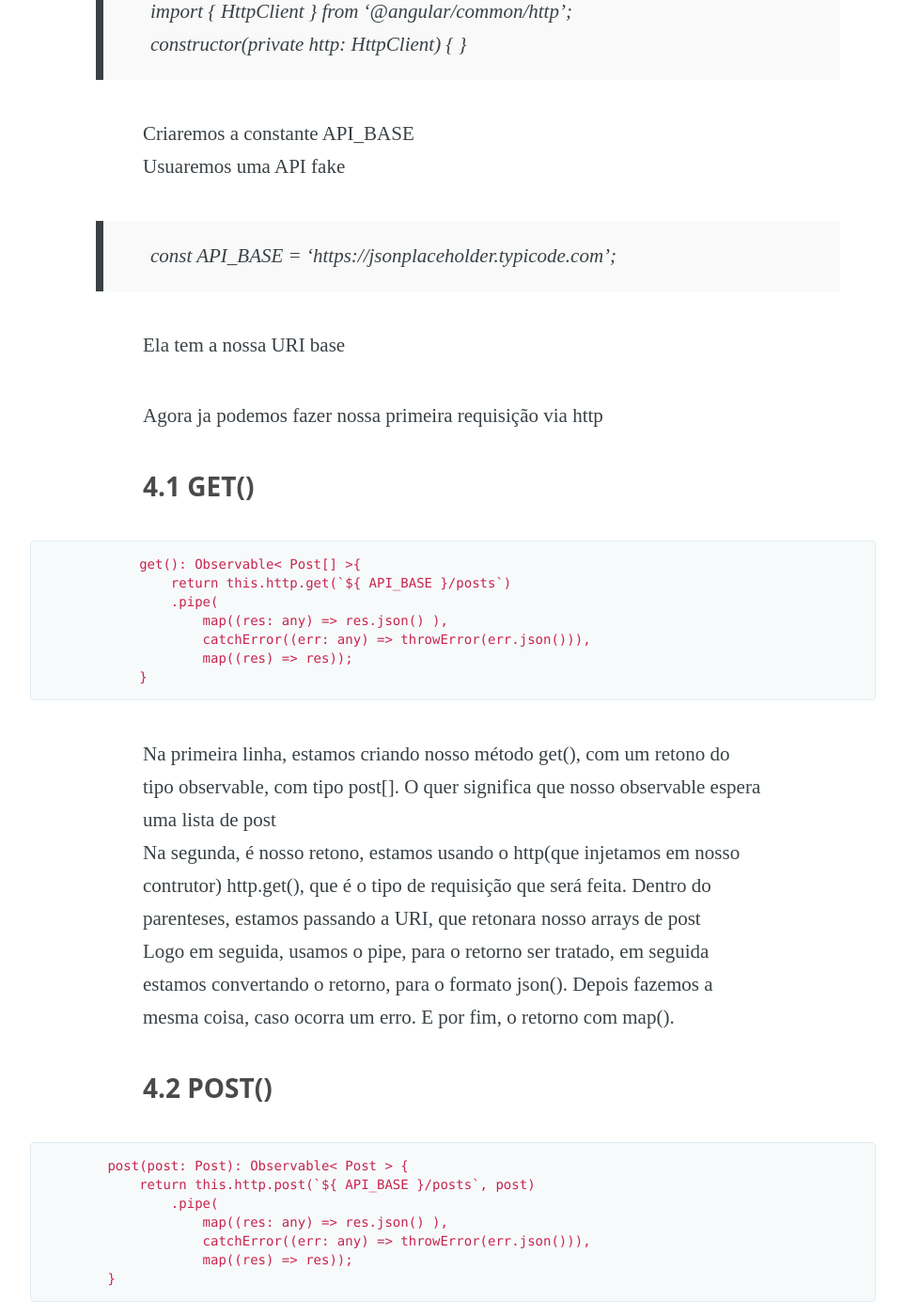
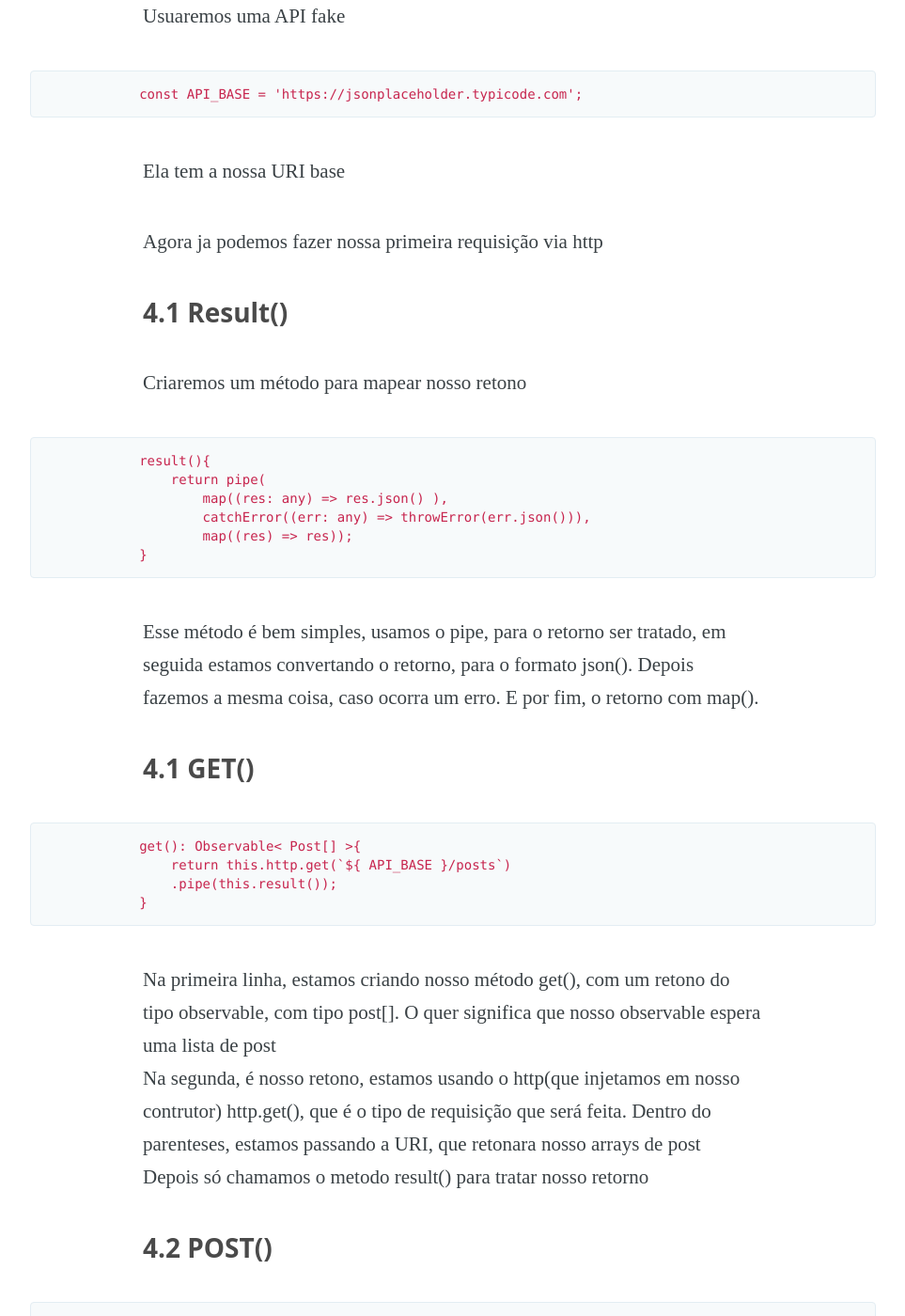
Before and after one commit to Leonardo1065a/leonardo1065a.github.io, a Jekyll site: the page built from _posts/2020/05/2020-05-01-consumindo-api-observable.md, in a window 1280 px wide and 1400 px high, scrolled down 4296 px. Shown: the whole window at 94% size, without its empty margins (158-1121 px from the left). Built offline with Jekyll 4.4.1, drawn with Linux system fonts in a browser that asks for light colours; some web fonts are replaced; some of the changed text lies outside the part shown.

Commit message:
metodo result

```diff
--- a/_posts/2020/05/2020-05-01-consumindo-api-observable.md
+++ b/_posts/2020/05/2020-05-01-consumindo-api-observable.md
@@ -58,12 +58,14 @@ Esse serviço é onde nós usaremos o observable para consumir a API
 Nossa interface, deve ser feita, de  acordo com os dados que vamos trabalhar.<br>
 No typeScript, podemos tipar nossas variáveis. Sendo assim criando um contrato, que deve ser seguido.
 
-> export interface Post {<br>
->     userId: number;<br>
->     id: number;<br>
->     title: string;<br>
->     body: string;<br>
-> }
+<pre class="pure">
+            export interface Post {
+                userId: number;
+                id: number;
+                title: string;
+                body: string;
+            }
+</pre>
 
 essas variáveis, foram criadas a partir da nossa <a href="https://jsonplaceholder.typicode.com/posts" target="_blank">API fake</a>
 
@@ -72,71 +74,83 @@ essas variáveis, foram criadas a partir da nossa <a href="https://jsonplacehold
 Vamos utilizar o httpClient para fazer as requisições via http<br>
 Em nosso app.module.ts, vamos importar o HttpClienteModule
 
-> import { HttpClientModule } from '@angular/common/http';<br>
-> imports: [ HttpClientModule ]<br>
+<pre class="pure">
+            import { HttpClientModule } from '@angular/common/http';
+            imports: [ HttpClientModule ]
+</pre>
 
 Agora estamos pronto para usar o httpClient<br>
 No arquivo post.service.ts, vamos fazer a injeção dele, em nosso servico
 
-> import { HttpClient } from '@angular/common/http';<br>
-> constructor(private http: HttpClient) { }
+<pre class="pure">
+            import { HttpClient } from '@angular/common/http';<br>
+            constructor(private http: HttpClient) { }
+</pre>
 
-Criaremos a constante API_BASE<br>
+Criaremos a constante API_BASE logo abaixo dos imports<br>
 Usuaremos uma API fake
 
-> const API_BASE = 'https://jsonplaceholder.typicode.com';
+<pre class="pure">
+            const API_BASE = 'https://jsonplaceholder.typicode.com';
+</pre>
 
 Ela tem a nossa URI base<br>
 
 Agora ja podemos fazer nossa primeira requisição via http<br>
+
+## 4.1 Result()
+
+Criaremos um método para mapear nosso retono
+
+<pre class="pure">
+            result(){
+                return pipe(
+                    map((res: any) => res.json() ),
+                    catchError((err: any) => throwError(err.json())),
+                    map((res) => res));
+            }
+</pre>
+
+ Esse método é bem simples, usamos o pipe, para o retorno ser tratado, em seguida estamos convertando o retorno, para o formato json(). Depois fazemos a mesma coisa, caso ocorra um erro. E por fim, o retorno com map().
 
 ## 4.1 GET()
 
 <pre class="pure">
             get(): Observable< Post[] >{
                 return this.http.get(`${ API_BASE }/posts`)
-                .pipe(
-                    map((res: any) => res.json() ),
-                    catchError((err: any) => throwError(err.json())),
-                    map((res) => res));
+                .pipe(this.result());
             }
 </pre>
 
 Na primeira linha, estamos criando nosso método get(), com um retono do tipo observable, com tipo post[]. O quer significa que nosso observable espera uma lista de post<br>
 Na segunda, é nosso retono, estamos usando o http(que injetamos em nosso contrutor) http.get(), que é o tipo de requisição que será feita. Dentro do parenteses, estamos passando a URI, que retonara nosso arrays de post<br>
-Logo em seguida, usamos o pipe, para o retorno ser tratado, em seguida estamos convertando o retorno, para o formato json(). Depois fazemos a mesma coisa, caso ocorra um erro. E por fim, o retorno com map().
+Depois só chamamos o metodo result() para tratar nosso retorno
 
 ## 4.2 POST()
 
 <pre class="pure">
         post(post: Post): Observable< Post > {
             return this.http.post(`${ API_BASE }/posts`, post)
-                .pipe(
-                    map((res: any) => res.json() ),
-                    catchError((err: any) => throwError(err.json())),
-                    map((res) => res));
+                .pipe(this.result());
         }
 </pre>
 
 Na primeira linha, estamos criando nosso método post. O observable espera o post que foi criado<br>
 Na segunda, é nosso retono. http.post(), que é o tipo de requisição que será feita. Podemos perceber que estamos usando a mesma rota, porém nosso http agora é post(), e não o get(). e como um post precisa de um body, estamos passando o $post que desejamos criar<br>
-O restante é a mesma coisa do get
+Depois chamamos o result()
 
 ## 4.3 PUT()
 
 <pre class="pure">
         put(post: Post): Observable< Post > {
             return this.http.put(`${ API_BASE }/posts/${ post.id }`, post)
-            .pipe(
-                map((res: any) => res.json() ),
-                catchError((err: any) => throwError(err.json())),
-                map((res) => res));
+            .pipe(this.result());
         }
 </pre>
 
 Na primeira linha, estamos criando nosso método put(), e como o post(), o observable espera o post que foi atualizado<br>
 Na segunda, é nosso retono. Agora estamos usando o http.put(). Agora acrescentou em nossa rota um $id, que identificará o post a ser atualizado, e em seguida passamos o body, que é as novas informações do post<br>
-O restante é a mesma coisa do post
+E logo em seguinda o result()
 
 ## 4.4 DELETE()
 
```
